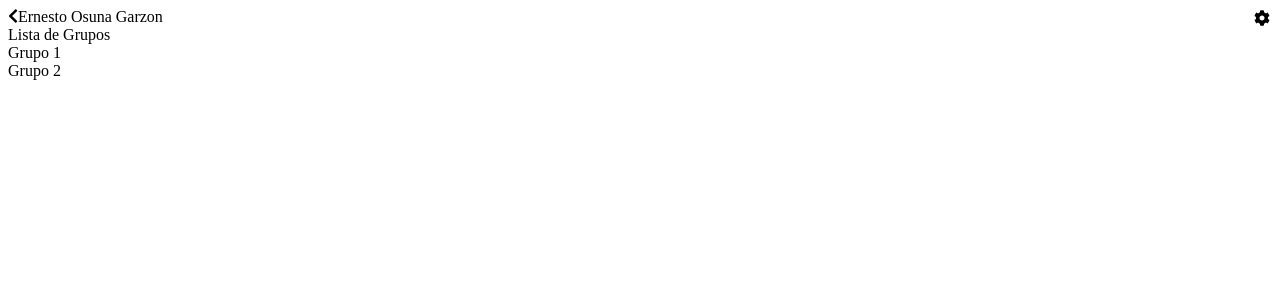
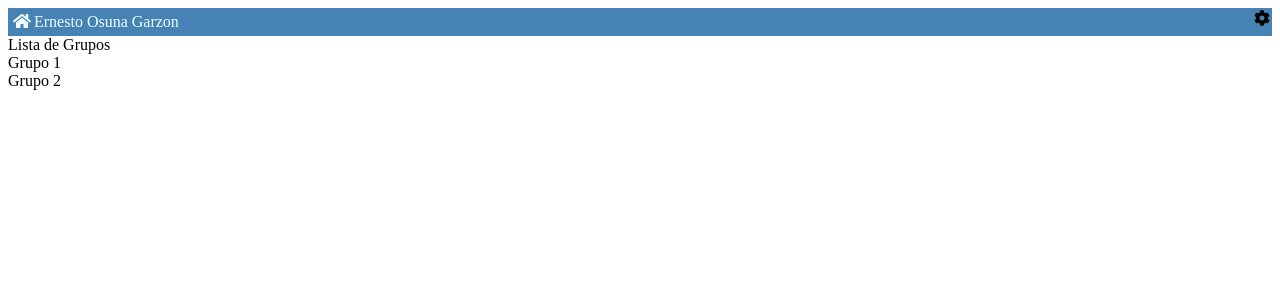
Before and after one commit to cuauth/prof, a React app: page / in a window 1280 px wide. Shown: the top 300 px of the page. Built offline with nearby package versions, Linux system fonts and the light colour scheme.

Commit message:
se agrego un poco de css

```diff
--- a/src/components/App.js
+++ b/src/components/App.js
@@ -5,10 +5,9 @@ import ListaGrupos from './ListaGrupos'
 import Header from  './Header'
 import SettingsCog from './SettingsCog'
 import { library } from '@fortawesome/fontawesome-svg-core'
-import { FontAwesomeIcon } from '@fortawesome/react-fontawesome'
-import { faCog , faChevronLeft  } from '@fortawesome/free-solid-svg-icons'
+import { faCog , faChevronLeft, faHome  } from '@fortawesome/free-solid-svg-icons'
 
-library.add(faCog,faChevronLeft)
+library.add(faCog,faChevronLeft, faHome)
 
 class App extends React.Component {
 
--- /dev/null
+++ b/src/components/Header.css
@@ -0,0 +1,11 @@
+.headerContainer{
+  background-color: steelblue;
+  color: azure;
+  padding: 5px;
+  margin: 0px;
+}
+.homeIcon{
+}
+.headerName{
+  padding-left: 3px;
+}
--- a/src/components/Header.js
+++ b/src/components/Header.js
@@ -2,6 +2,7 @@ import React from "react"
 import { connect } from 'react-redux'
 import { FontAwesomeIcon as FaIcon } from '@fortawesome/react-fontawesome'
 import { mostrarGrupo } from '../actions'
+import style from './Header.css'
 class Header extends React.Component {
   constructor(props) {
     super(props)
@@ -11,9 +12,9 @@ class Header extends React.Component {
     this.props.getHome()
   }
   render() {
-    return <div>
-        <FaIcon onClick={this.clickHomeHandler} icon="chevron-left" />
-        <span>
+    return <div className={style.headerContainer}>
+        <FaIcon onClick={this.clickHomeHandler} icon="home" className={style.homeIcon} />
+        <span  className={style.headerName}>
           Ernesto Osuna Garzon
         </span>
       </div>
--- a/src/components/ListaAlumnos.css
+++ b/src/components/ListaAlumnos.css
@@ -0,0 +1,3 @@
+.headerNombreAlumno {
+    text-align: left;
+}
```
Also changed, not shown: src/components/FilaAlumno.css (line endings or trailing spaces).
